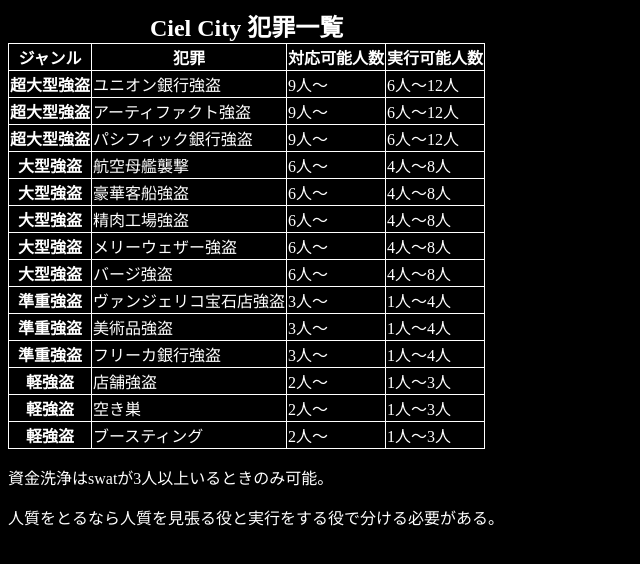
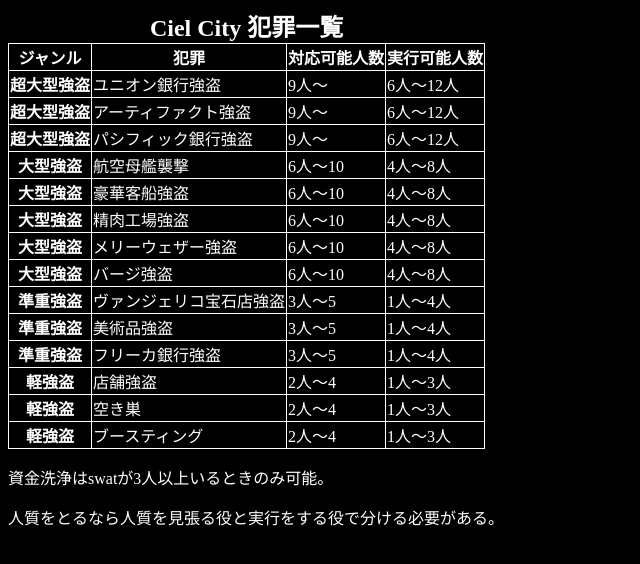
Before and after one commit to Bulls-Eye0423/ciel_crimes, a plain HTML site: page index.html in a window 1280 px wide. Shown: the whole page, without its empty margins (0-640 px from the left). Drawn offline with Linux system fonts and the light colour scheme.

Commit message:
Update index.html

```diff
--- a/index.html
+++ b/index.html
@@ -62,67 +62,67 @@
         <tr>
           <th scope="row">大型強盗</th>
           <td>航空母艦襲撃</td>
-          <td>6人～</td>
+          <td>6人～10</td>
           <td>4人～8人</td>
         </tr>
         <tr>
           <th scope="row">大型強盗</th>
           <td>豪華客船強盗</td>
-          <td>6人～</td>
+          <td>6人～10</td>
           <td>4人～8人</td>
         </tr>
         <tr>
           <th scope="row">大型強盗</th>
           <td>精肉工場強盗</td>
-          <td>6人～</td>
+          <td>6人～10</td>
           <td>4人～8人</td>
         </tr>
         <tr>
           <th scope="row">大型強盗</th>
           <td>メリーウェザー強盗</td>
-          <td>6人～</td>
+          <td>6人～10</td>
           <td>4人～8人</td>
         </tr>
         <tr>
           <th scope="row">大型強盗</th>
           <td>バージ強盗</td>
-          <td>6人～</td>
+          <td>6人～10</td>
           <td>4人～8人</td>
         </tr>
         <tr>
           <th scope="row">準重強盗</th>
           <td>ヴァンジェリコ宝石店強盗</td>
-          <td>3人～</td>
+          <td>3人～5</td>
           <td>1人～4人</td>
         </tr>
         <tr>
           <th scope="row">準重強盗</th>
           <td>美術品強盗</td>
-          <td>3人～</td>
+          <td>3人～5</td>
           <td>1人～4人</td>
         </tr>
         <tr>
           <th scope="row">準重強盗</th>
           <td>フリーカ銀行強盗</td>
-          <td>3人～</td>
+          <td>3人～5</td>
           <td>1人～4人</td>
         </tr>
         <tr>
           <th scope="row">軽強盗</th>
           <td>店舗強盗</td>
-          <td>2人～</td>
+          <td>2人～4</td>
           <td>1人～3人</td>
         </tr>
         <tr>
           <th scope="row">軽強盗</th>
           <td>空き巣</td>
-          <td>2人～</td>
+          <td>2人～4</td>
           <td>1人～3人</td>
         </tr>
         <tr>
           <th scope="row">軽強盗</th>
           <td>ブースティング</td>
-          <td>2人～</td>
+          <td>2人～4</td>
           <td>1人～3人</td>
         </tr>
       </tbody>
```
